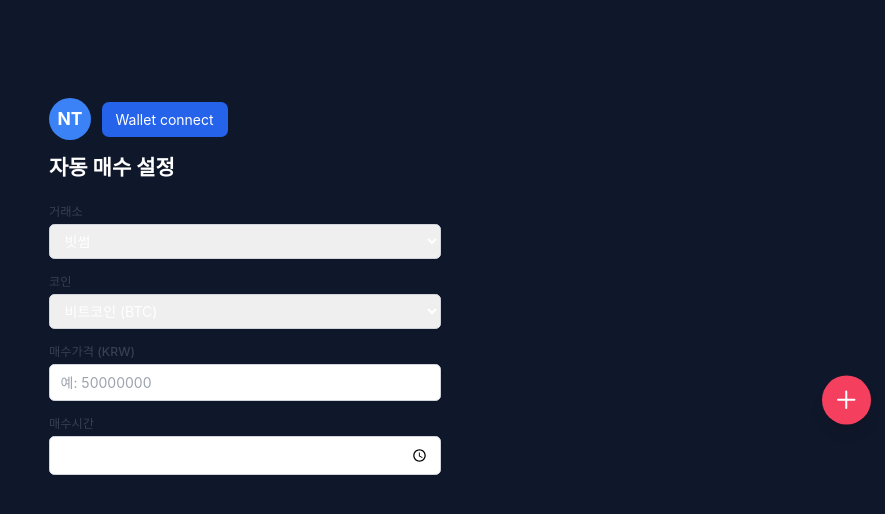
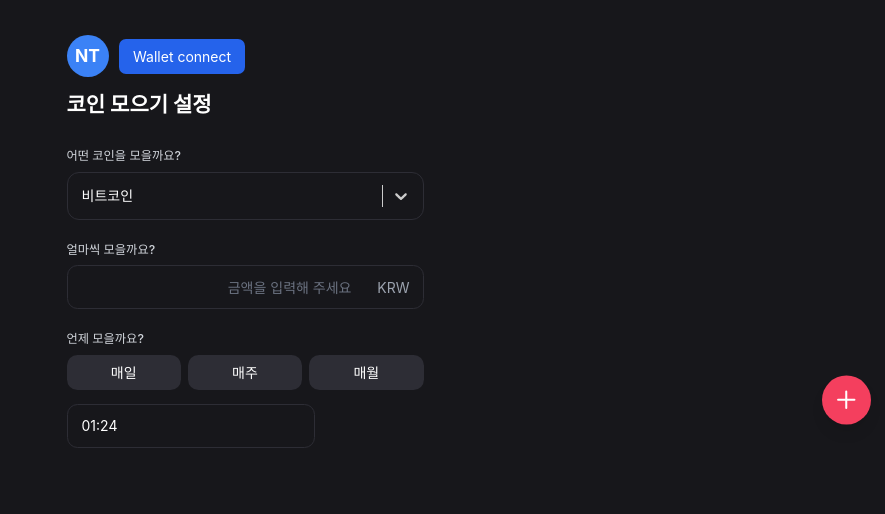
Before and after one commit to imsourceboom/nomorethink-front, a Next.js app: page /add in a window 1280 px wide. Shown: the top 514 px of the page, without its empty margins (395-1280 px from the left). Built offline with nearby package versions, Linux system fonts and the light colour scheme.

Commit message:
feat: 코인 모으기 UI 업비트 스타일로 변경

```diff
--- a/app/add/page.tsx
+++ b/app/add/page.tsx
@@ -1,11 +1,39 @@
 'use client';
 
+import React from 'react';
 import { useState } from 'react';
+import Select, { StylesConfig } from 'react-select';
+import DatePicker from 'react-datepicker';
+import { registerLocale } from 'react-datepicker';
+import { ko } from 'date-fns/locale';
+import "react-datepicker/dist/react-datepicker.css";
 import TelegramWrapper from '@/app/components/TelegramWrapper';
 import Header from '@/app/components/Header';
 import FloatingMenu from '@/app/components/FloatingMenu';
 import { useWallet } from '@/app/hooks/useWallet';
 import ErrorBoundary from '@/app/components/ErrorBoundary';
+
+// 한글 로케일 등록
+registerLocale('ko', ko);
+
+// 거래소 옵션
+const exchangeOptions = [
+    { value: 'upbit', label: '업비트' },
+    { value: 'bithumb', label: '빗썸' }
+];
+
+// 코인 옵션
+const coinOptions = [
+    { value: 'BTC', label: '비트코인' },
+    { value: 'ETH', label: '이더리움' },
+    { value: 'XRP', label: '리플' },
+    { value: 'SOL', label: '솔라나' }
+];
+
+interface OptionType {
+    readonly value: string;
+    readonly label: string;
+}
 
 export default function AddPage() {
     const {
@@ -18,38 +46,67 @@ export default function AddPage() {
     } = useWallet();
 
     const [formData, setFormData] = useState({
-        exchange: 'bithumb',
-        coin: 'BTC',
+        exchange: exchangeOptions[0],
+        coin: coinOptions[0],
         price: '',
-        time: ''
+        time: new Date()
     });
 
     const handleSubmit = () => {
-        // TODO: 자동 매수 설정 저장 로직 구현
-        console.log('자동 매수 설정:', formData);
-    };
-
-    const handleChange = (e: React.ChangeEvent<HTMLInputElement | HTMLSelectElement>) => {
-        const { name, value } = e.target;
-        setFormData(prev => ({
-            ...prev,
-            [name]: value
-        }));
+        console.log('코인 모으기 설정:', {
+            exchange: formData.exchange.value,
+            coin: formData.coin.value,
+            price: formData.price,
+            time: formData.time
+        });
     };
 
     const handleMenuClick = () => {
-        // 메뉴 클릭 시 실행할 로직
         console.log('메뉴 클릭됨');
+    };
+
+    // Select 컴포넌트 커스텀 스타일
+    const selectStyles: StylesConfig<OptionType, false> = {
+        control: (base) => ({
+            ...base,
+            backgroundColor: '#17171B',
+            borderColor: '#2D2D35',
+            borderRadius: '12px',
+            padding: '4px',
+            '&:hover': {
+                borderColor: '#3366FF'
+            },
+            boxShadow: 'none',
+            minHeight: '48px'
+        }),
+        option: (base, state) => ({
+            ...base,
+            backgroundColor: state.isSelected ? '#3366FF' : '#17171B',
+            color: '#FFFFFF',
+            '&:hover': {
+                backgroundColor: state.isSelected ? '#3366FF' : '#2D2D35'
+            }
+        }),
+        singleValue: (base) => ({
+            ...base,
+            color: '#FFFFFF'
+        }),
+        menu: (base) => ({
+            ...base,
+            backgroundColor: '#17171B',
+            border: '1px solid #2D2D35',
+            borderRadius: '12px'
+        })
     };
 
     return (
         <ErrorBoundary>
             <TelegramWrapper
-                mainButtonText="설정 저장"
+                mainButtonText="설정 완료"
                 onMainButtonClick={handleSubmit}
             >
-                <main className="flex min-h-screen flex-col items-center justify-start px-4 pt-24 pb-6">
-                    <div className="w-full max-w-md mx-auto">
+                <main className="flex min-h-screen flex-col bg-[#17171B] text-white">
+                    <div className="w-full max-w-md mx-auto px-5 pt-6 pb-20">
                         <Header
                             isConnected={isConnected}
                             address={address}
@@ -59,67 +116,77 @@ export default function AddPage() {
                             resetError={resetError}
                         />
 
-                        <h1 className="text-2xl font-bold mb-6">자동 매수 설정</h1>
+                        <h1 className="text-2xl font-bold mb-8">코인 모으기 설정</h1>
 
                         <form onSubmit={(e) => {
                             e.preventDefault();
                             handleSubmit();
-                        }} className="space-y-4">
+                        }} className="space-y-6">
                             <div>
-                                <label className="block text-sm font-medium text-gray-700 mb-1">
-                                    거래소
+                                <label className="block text-sm font-medium text-gray-300 mb-2">
+                                    어떤 코인을 모을까요?
                                 </label>
-                                <select
-                                    name="exchange"
-                                    value={formData.exchange}
-                                    onChange={handleChange}
-                                    className="w-full px-3 py-2 border border-gray-300 rounded-md shadow-sm focus:outline-none focus:ring-2 focus:ring-blue-500"
-                                >
-                                    <option value="bithumb">빗썸</option>
-                                    <option value="upbit">업비트</option>
-                                </select>
-                            </div>
-
-                            <div>
-                                <label className="block text-sm font-medium text-gray-700 mb-1">
-                                    코인
-                                </label>
-                                <select
-                                    name="coin"
+                                <Select
                                     value={formData.coin}
-                                    onChange={handleChange}
-                                    className="w-full px-3 py-2 border border-gray-300 rounded-md shadow-sm focus:outline-none focus:ring-2 focus:ring-blue-500"
-                                >
-                                    <option value="BTC">비트코인 (BTC)</option>
-                                    <option value="ETH">이더리움 (ETH)</option>
-                                    <option value="XRP">리플 (XRP)</option>
-                                </select>
-                            </div>
-
-                            <div>
-                                <label className="block text-sm font-medium text-gray-700 mb-1">
-                                    매수가격 (KRW)
-                                </label>
-                                <input
-                                    type="number"
-                                    name="price"
-                                    value={formData.price}
-                                    onChange={handleChange}
-                                    placeholder="예: 50000000"
-                                    className="w-full px-3 py-2 border border-gray-300 rounded-md shadow-sm focus:outline-none focus:ring-2 focus:ring-blue-500"
+                                    onChange={(option: OptionType) =>
+                                        setFormData(prev => ({ ...prev, coin: option }))}
+                                    options={coinOptions}
+                                    styles={selectStyles}
                                 />
                             </div>
 
                             <div>
-                                <label className="block text-sm font-medium text-gray-700 mb-1">
-                                    매수시간
+                                <label className="block text-sm font-medium text-gray-300 mb-2">
+                                    얼마씩 모을까요?
                                 </label>
-                                <input
-                                    type="time"
-                                    name="time"
-                                    value={formData.time}
-                                    onChange={handleChange}
-                                    className="w-full px-3 py-2 border border-gray-300 rounded-md shadow-sm focus:outline-none focus:ring-2 focus:ring-blue-500"
+                                <div className="relative">
+                                    <input
+                                        type="number"
+                                        value={formData.price}
+                                        onChange={(e) => setFormData(prev => ({ ...prev, price: e.target.value }))}
+                                        placeholder="금액을 입력해 주세요"
+                                        className="w-full px-4 py-3 bg-[#17171B] border border-[#2D2D35] rounded-xl text-right pr-16 text-white placeholder-gray-500 focus:outline-none focus:border-[#3366FF]"
+                                    />
+                                    <span className="absolute right-4 top-1/2 -translate-y-1/2 text-gray-400">
+                                        KRW
+                                    </span>
+                                </div>
+                            </div>
+
+                            <div>
+                                <label className="block text-sm font-medium text-gray-300 mb-2">
+                                    언제 모을까요?
+                                </label>
+                                <div className="grid grid-cols-3 gap-2 mb-4">
+                                    <button
+                                        type="button"
+                                        className="px-4 py-2 bg-[#2D2D35] rounded-xl text-white hover:bg-[#3366FF] transition-colors"
+                                    >
+                                        매일
+                                    </button>
+                                    <button
+                                        type="button"
+                                        className="px-4 py-2 bg-[#2D2D35] rounded-xl text-white hover:bg-[#3366FF] transition-colors"
+                                    >
+                                        매주
+                                    </button>
+                                    <button
+                                        type="button"
+                                        className="px-4 py-2 bg-[#2D2D35] rounded-xl text-white hover:bg-[#3366FF] transition-colors"
+                                    >
+                                        매월
+                                    </button>
+                                </div>
+                                <DatePicker
+                                    selected={formData.time}
+                                    onChange={(date) => setFormData(prev => ({ ...prev, time: date! }))}
+                                    showTimeSelect
+                                    showTimeSelectOnly
+                                    timeIntervals={15}
+                                    timeCaption="시간"
+                                    dateFormat="HH:mm"
+                                    locale="ko"
+                                    className="w-full px-4 py-3 bg-[#17171B] border border-[#2D2D35] rounded-xl text-white focus:outline-none focus:border-[#3366FF]"
                                 />
                             </div>
                         </form>
--- a/package.json
+++ b/package.json
@@ -11,9 +11,13 @@
   "dependencies": {
     "@telegram-apps/sdk-react": "^3.1.7",
     "@twa-dev/sdk": "^8.0.2",
+    "@types/react-datepicker": "^6.2.0",
+    "@types/react-select": "^5.0.0",
     "next": "15.2.4",
     "react": "^19.0.0",
-    "react-dom": "^19.0.0"
+    "react-datepicker": "^8.2.1",
+    "react-dom": "^19.0.0",
+    "react-select": "^5.10.1"
   },
   "devDependencies": {
     "@eslint/eslintrc": "^3",
```
Also changed, not shown: .eslintrc.json (added), 1 other file (tests, documents, lock files or other folders).
